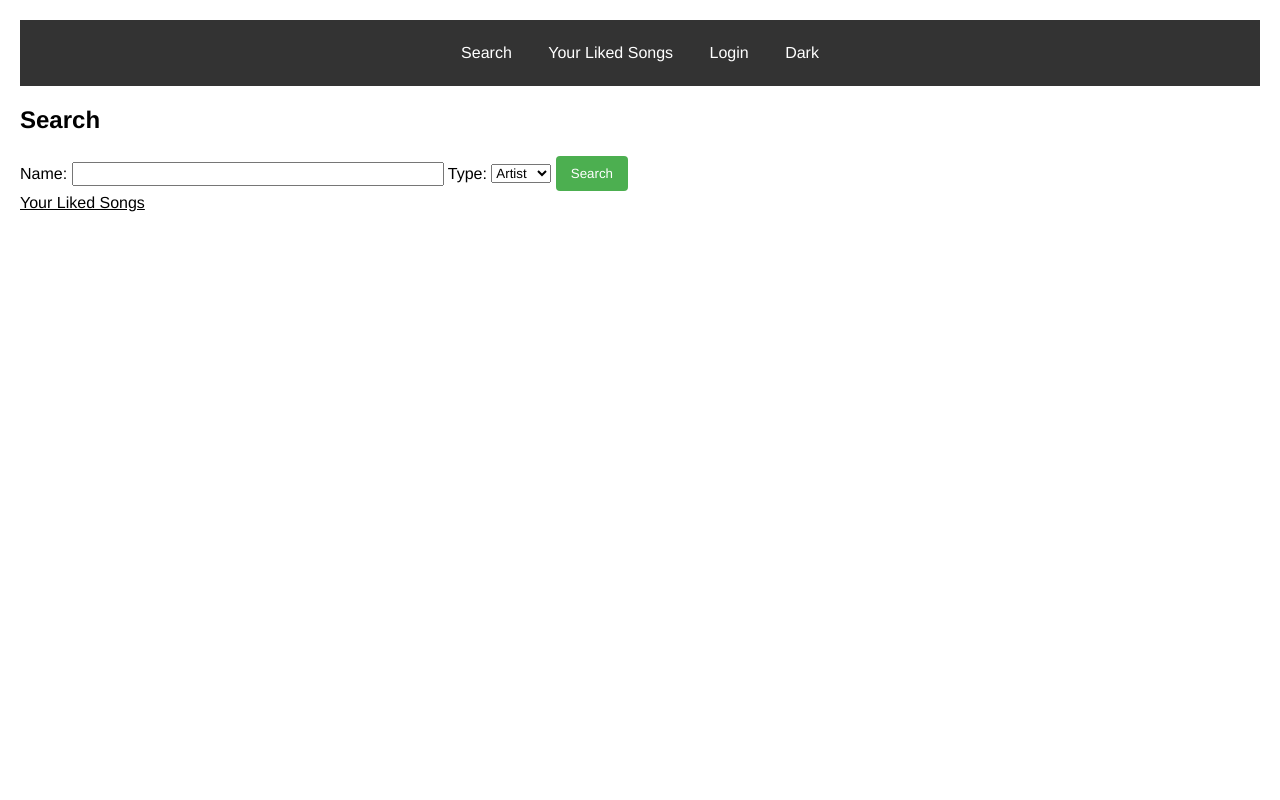
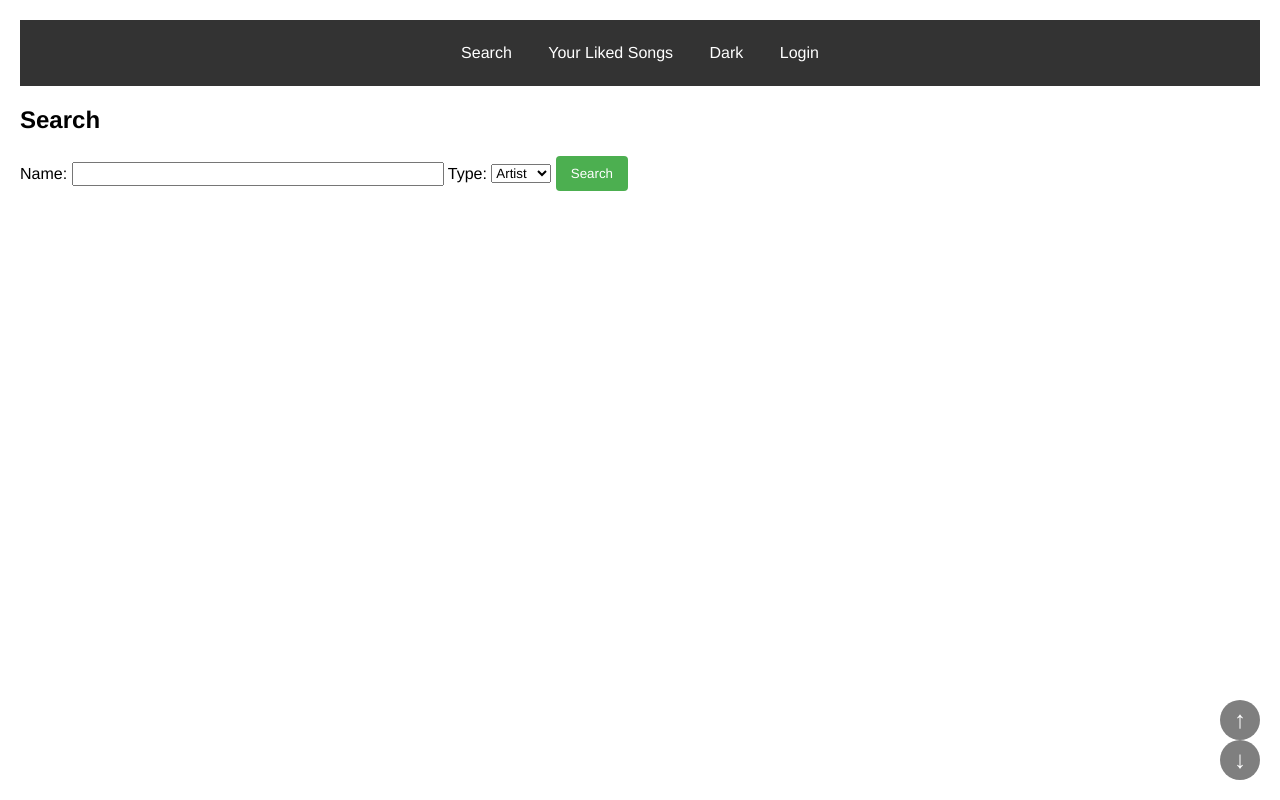
Before and after one commit to emmasul44/dev_access_project, a Flask app: page /search in a window 1280 px wide. Run offline with Flask 3, Linux system fonts and the light colour scheme; tables that the repository leaves empty hold one stand-in row (values such as "Sample post"); parts of the project's set-up code (start-up, migrations or seed data) failed here and were passed over.

Commit message:
added arrows for up and down

```diff
--- /dev/null
+++ b/templates/accessibility.html
@@ -0,0 +1,48 @@
+<!-- scroll_buttons.html -->
+<style>
+    .scroll-button {
+        position: fixed;
+        bottom: 60px; /* Adjust vertical position */
+        right: 20px; /* Adjust horizontal position */
+        z-index: 9999; /* Ensure buttons appear above other content */
+        cursor: pointer;
+        background-color: rgba(0, 0, 0, 0.5); /* Button background color */
+        color: white; /* Button text color */
+        width: 40px; /* Button width */
+        height: 40px; /* Button height */
+        line-height: 40px; /* Center text vertically */
+        text-align: center; /* Center text horizontally */
+        font-size: 24px; /* Button text size */
+        border-radius: 50%; /* Round button edges */
+    }
+
+    .scroll-button:hover {
+        background-color: rgba(0, 0, 0, 0.7); /* Button background color on hover */
+    }
+
+    #scroll-down-button {
+        bottom: 20px; /* Adjust vertical position for down button */
+    }
+</style>
+
+<div class="scroll-button" id="scroll-up-button">↑</div>
+<div class="scroll-button" id="scroll-down-button">↓</div>
+
+<script>
+    // JavaScript code for scroll buttons
+    $(document).ready(function() {
+        // Scroll up button click event
+        $('#scroll-up-button').click(function() {
+            $('html, body').animate({
+                scrollTop: $(document).scrollTop() - ($(window).height() * 0.1) // Scroll up by 10% of page height
+            }, 1000);
+        });
+
+        // Scroll down button click event
+        $('#scroll-down-button').click(function() {
+            $('html, body').animate({
+                scrollTop: $(document).scrollTop() + ($(window).height() * 0.1) // Scroll down by 10% of page height
+            }, 1000);
+        });
+    });
+</script>
--- a/templates/album_details.html
+++ b/templates/album_details.html
@@ -106,6 +106,7 @@
 </head>
 <body>
     {% include 'navbar.html' %}
+    {% include 'accessibility.html' %}
     <h1>{{ album.Album_Title }}</h1>
     <p>Release Date: {{ release_date.ReleaseDate }}</p>
     <p>Genre: {{ album.Genre }}</p>
--- a/templates/artist_details.html
+++ b/templates/artist_details.html
@@ -108,6 +108,7 @@
 
 <body>
     {% include 'navbar.html' %}
+    {% include 'accessibility.html' %}
     <h2>{{ artist.Name }}</h2>
     <p>Genre: {{ artist.Genre }}</p>
     <p>Label: <a href="{{ url_for('label_details', label_id=label['LabelID']) }}">{{ label['Label_Name'] }}</a></p>
--- a/templates/label_details.html
+++ b/templates/label_details.html
@@ -17,6 +17,7 @@
 
 <body>
     {% include 'navbar.html' %}
+    {% include 'accessibility.html' %}
     <h2>{{ label.Label_Name }}</h2>
 
     <h2>Artists</h2>
--- a/templates/like_song.html
+++ b/templates/like_song.html
@@ -49,6 +49,7 @@
 </head>
 <body>
     {% include 'navbar.html' %}
+    {% include 'accessibility.html' %}
     <h2>{{ user.Username }}</h2>
 
     <h3>Liked Songs:</h3>
--- a/templates/navbar.html
+++ b/templates/navbar.html
@@ -117,9 +117,10 @@
             <ul>
                 <li><a href="{{ url_for('search') }}">Search</a></li>
                 <li><a href="{{ url_for('like_song') }}">Your Liked Songs</a></li>
+                <li><button class="btn" id="theme-switcher">Dark</button></li>
                 <li><a href="{{ url_for('login') }}">Login</a></li>
                 <!-- Add more links as needed -->
-                <li><button class="btn" id="theme-switcher">Dark</button></li>
+
             </ul>
         </nav>
     </header>
--- a/templates/search.html
+++ b/templates/search.html
@@ -38,6 +38,7 @@
 </head>
 <body>
     {% include 'navbar.html' %}
+    {% include 'accessibility.html' %}
     <div id="search-container">
         <h2>Search</h2>
         <form action="{{ url_for('search') }}" method="post">
@@ -52,7 +53,6 @@
             </select>
             <button type="submit">Search</button>
         </form>
-        <a href="{{ url_for('like_song') }}">Your Liked Songs</a>
 
         {% if search_results %}
             <div id="dropdown-container">
--- a/templates/song_details.html
+++ b/templates/song_details.html
@@ -8,6 +8,9 @@
         It is mainly developed by Ahmed Nefzaoui and can be found at: https://codepen.io/anefzaoui
         Also followed this page as a guide: https://css-tricks.com/star-ratings/
     -->
+    <script src="https://code.jquery.com/jquery-3.6.0.min.js"></script>
+    <!-- Include the JavaScript file containing scroll button functions -->
+    <script src="javascript.js"></script>
     <style>
         @import url(//netdna.bootstrapcdn.com/font-awesome/3.2.1/css/font-awesome.css);
         body {
@@ -112,6 +115,7 @@
 
 <body>
     {% include 'navbar.html' %}
+    {% include 'accessibility.html' %}
     <h1>{{ song.Song_Title }}</h1>
     <p>Genre: {{ song.Genre }}</p>
     <p>Album: <a href="{{ url_for('album_details', album_id=album['AlbumID']) }}">{{ album.Album_Title }}</a></p>
```
Also changed, not shown: musicsite.db.
